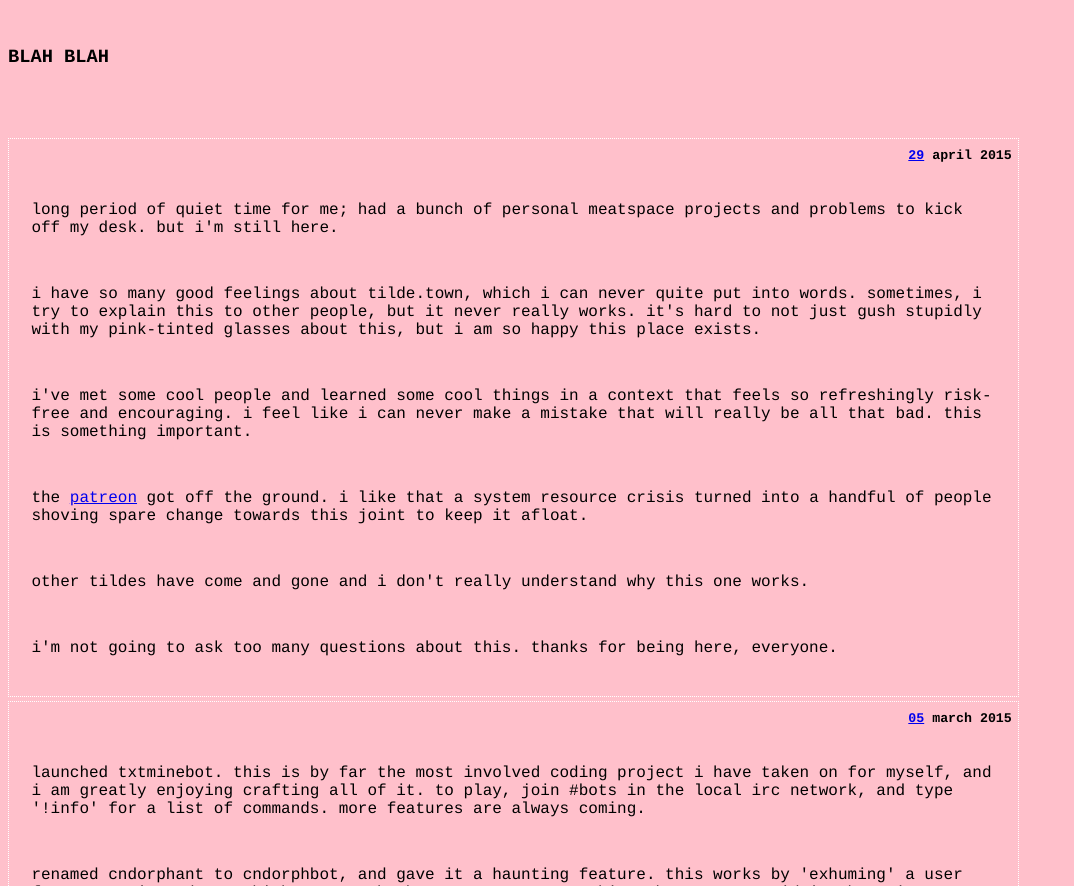
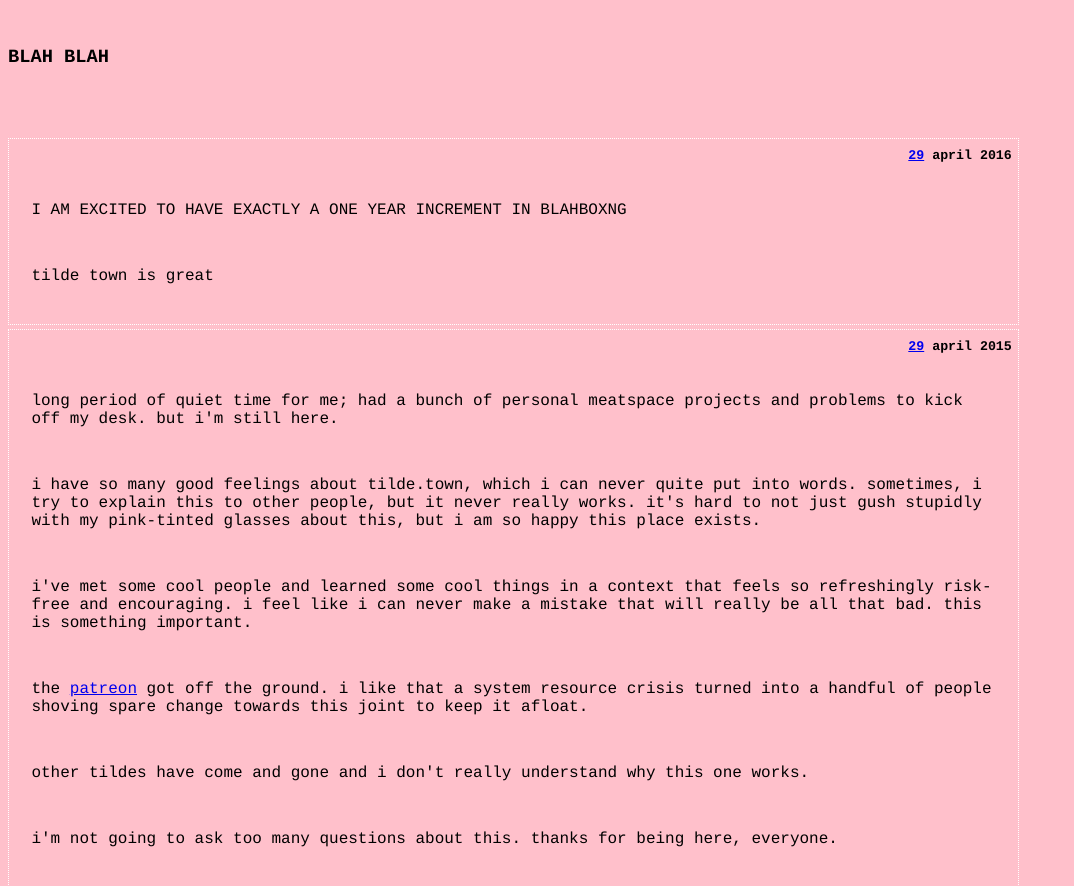
Before and after one commit to modgethanc/townie, a plain HTML site: page public_html/index_old.html in a window 1280 px wide. Shown: the part 820-1706 px from the top of the page, without its empty margins (0-1074 px from the left). Drawn offline with Linux system fonts and the light colour scheme.

Commit message:
added new blah

```diff
--- a/public_html/index_old.html
+++ b/public_html/index_old.html
@@ -114,6 +114,12 @@
 
 <div id="blahbox">
  <h3>BLAH BLAH</h3>
+ <p><a name="20160429"></a><br /><br /></p>
+ <div class="blah">
+   <h5><a href="#20160429">29</a> april 2016</h5>
+   <p>I AM EXCITED TO HAVE EXACTLY A ONE YEAR INCREMENT IN BLAHBOXNG</P>
+   <p>tilde town is great</p>
+ </div>
  <p><a name="20150429"></a><br /><br /></p>
  <div class="blah">
    <h5><a href="#20150429">29</a> april 2015</h5>
```
